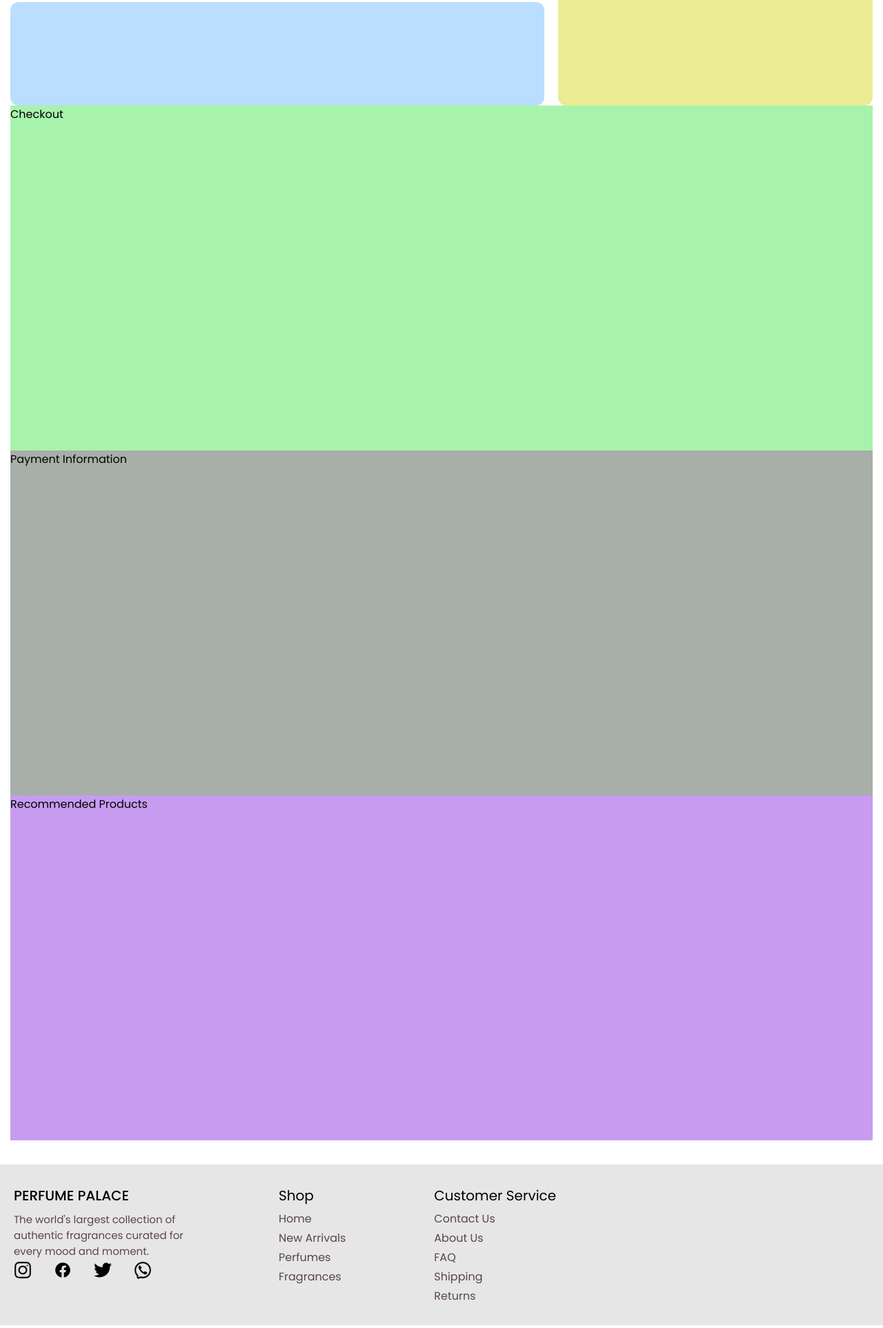
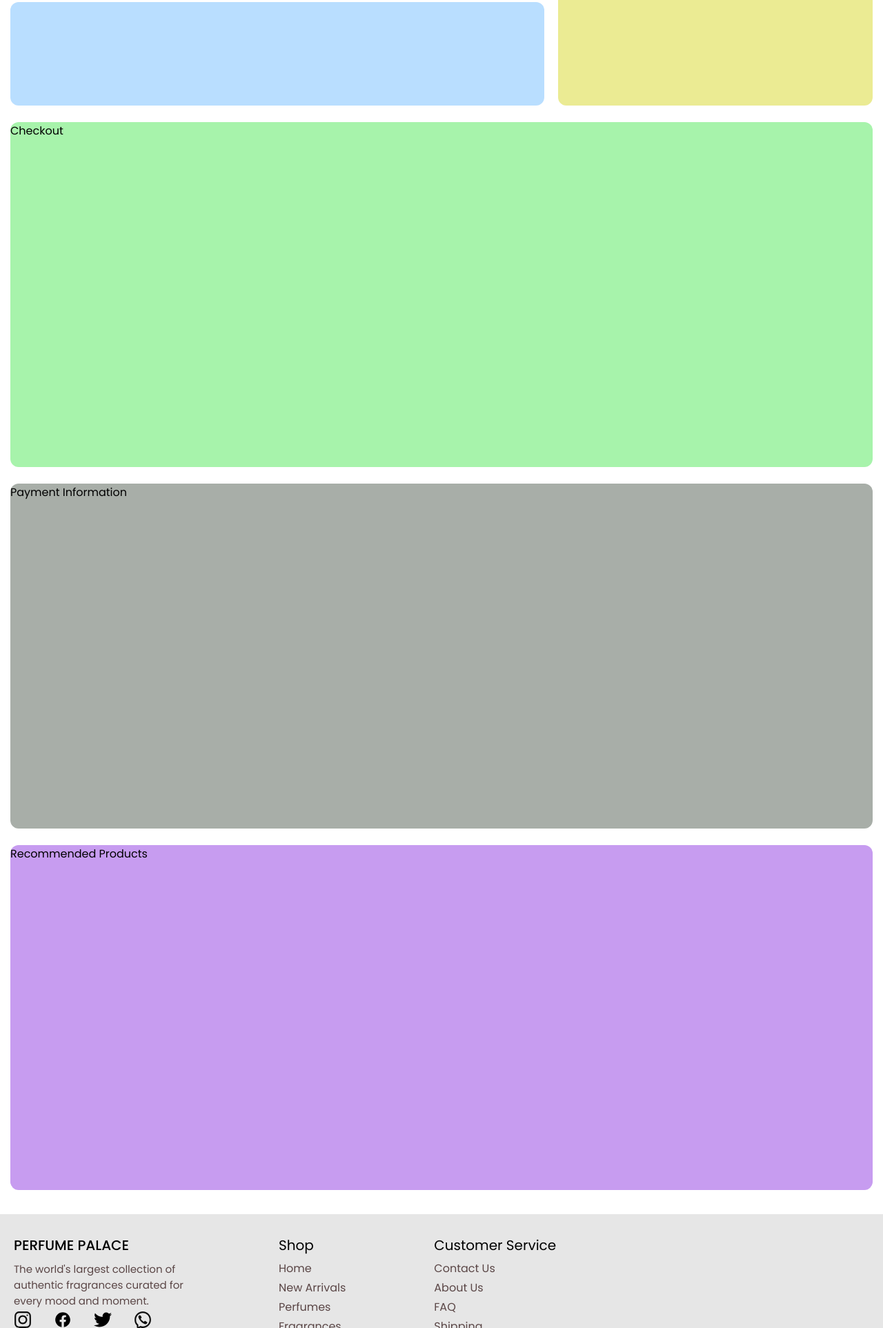
Before and after one commit to luisosena/PerfumePalace, a plain HTML site: page src/cart.html in a window 1280 px wide. Shown: the part 825-2750 px from the top of the page at 69% size. Drawn offline with Linux system fonts and the light colour scheme; a web font is replaced by a local one.

Commit message:
made changes

```diff
--- a/styles/cart.css
+++ b/styles/cart.css
@@ -83,6 +83,8 @@
   display: flex;
   width: 100%;
   height: 500px;
+  margin-top: 24px;
+  border-radius: 12px;
   background-color: rgb(167, 243, 171);
 }
 
@@ -90,6 +92,8 @@
   display: flex;
   width: 100%;
   height: 500px;
+  margin-top: 24px;
+  border-radius: 12px;
   background-color: rgb(168, 174, 168);
 }
 
@@ -97,6 +101,8 @@
   display: flex;
   height: 500px;
   width: 100%;
+  margin-top: 24px;
+  border-radius: 12px;
   background-color: rgb(199, 156, 240);
 }
 
--- a/styles/global.css
+++ b/styles/global.css
@@ -37,7 +37,6 @@
   background: url('../images/logos/perfume-palace-high-resolution-logo.png') no-repeat center center;
   background-size: contain;
   cursor: pointer;
-  border-radius: 50%;
 }
 
 .header-logo-text a {
```
